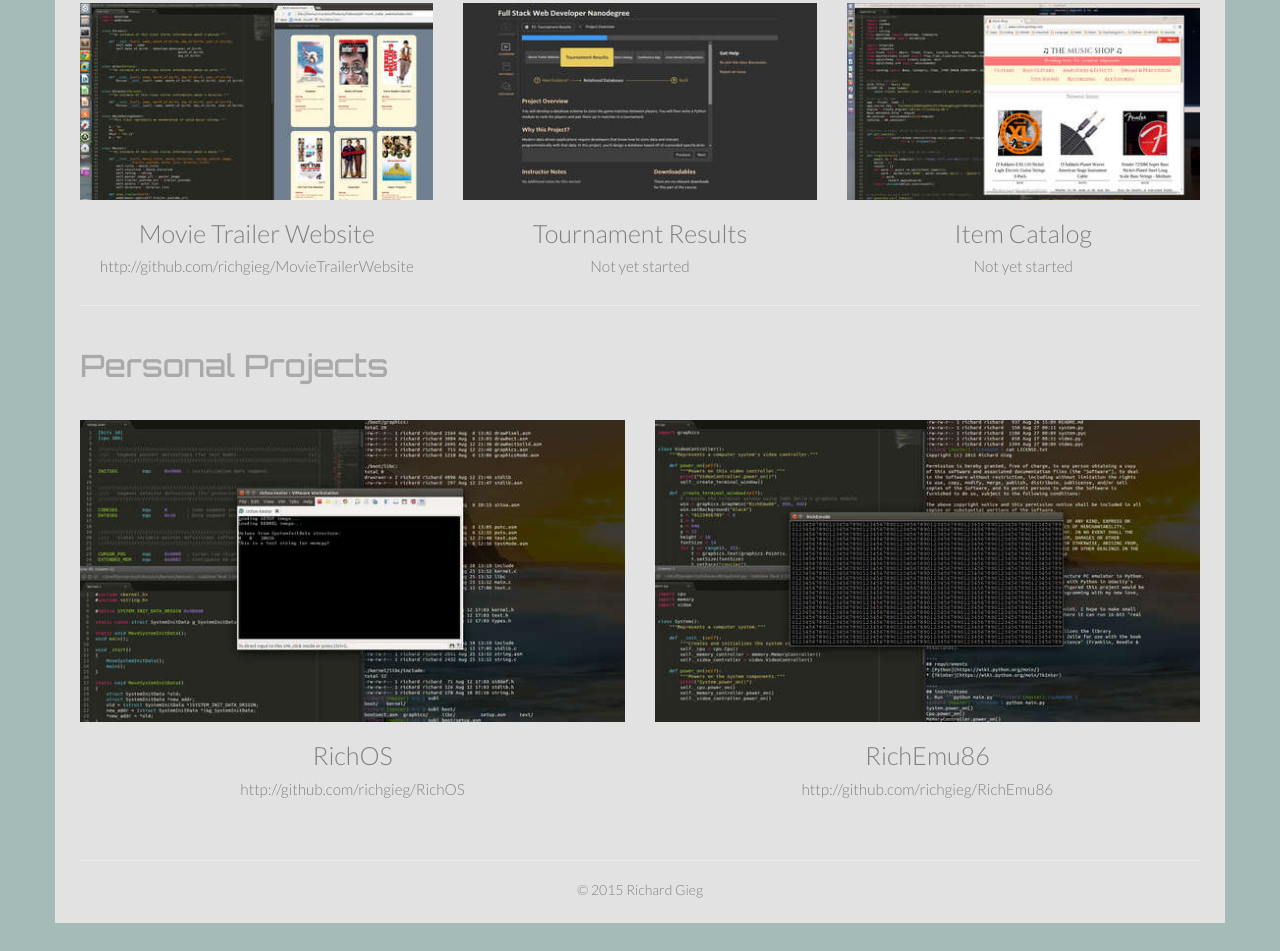
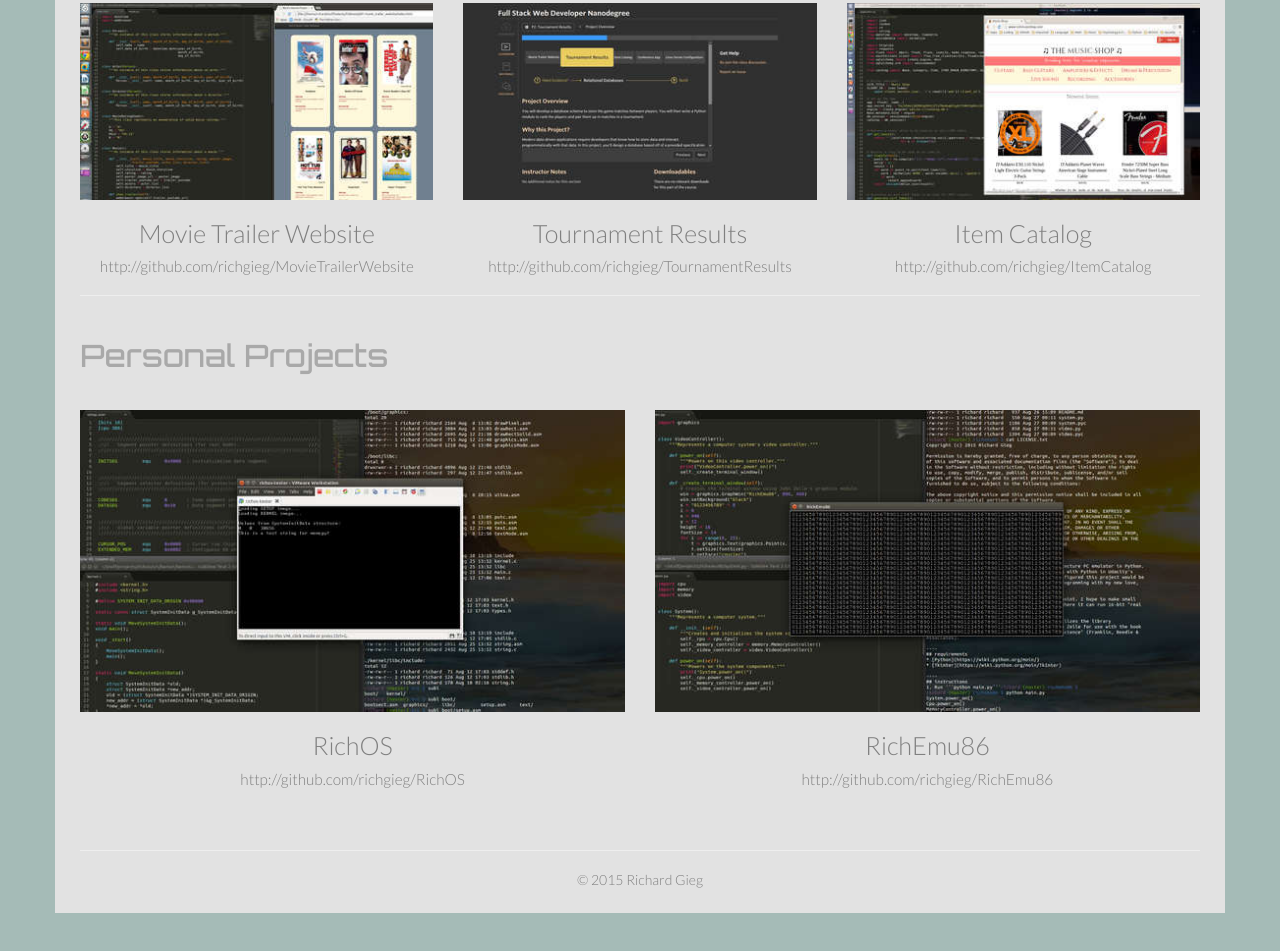
Before and after one commit to richgieg/PortfolioSite, a website: page index.html in a window 1280 px wide. Shown: the part 1096-2047 px from the top of the page. Drawn offline with Linux system fonts and the light colour scheme.

Commit message:
Add URL's for Item Catalog and Tournament Results projects

```diff
--- a/index.html
+++ b/index.html
@@ -180,7 +180,9 @@
                                 alt="Screenshot of tournament results project description page">
                         </picture>
                         <h3 class="project-title">Tournament Results</h3>
-                        <p class="project-url">Not yet started</p>
+                        <a class="project-url" href="http://github.com/richgieg/TournamentResults" target="_blank">
+                            http://github.com/richgieg/TournamentResults
+                        </a>
                     </div>
                     <div class="col-sm-6 col-md-4 project-info">
                         <picture>
@@ -197,7 +199,9 @@
                                 alt="Screenshot of item catalog project description page">
                         </picture>
                         <h3 class="project-title">Item Catalog</h3>
-                        <p class="project-url">Not yet started</p>
+                        <a class="project-url" href="http://github.com/richgieg/ItemCatalog" target="_blank">
+                            http://github.com/richgieg/ItemCatalog
+                        </a>
                     </div>
                 </div>
                 <div class="row">
```
